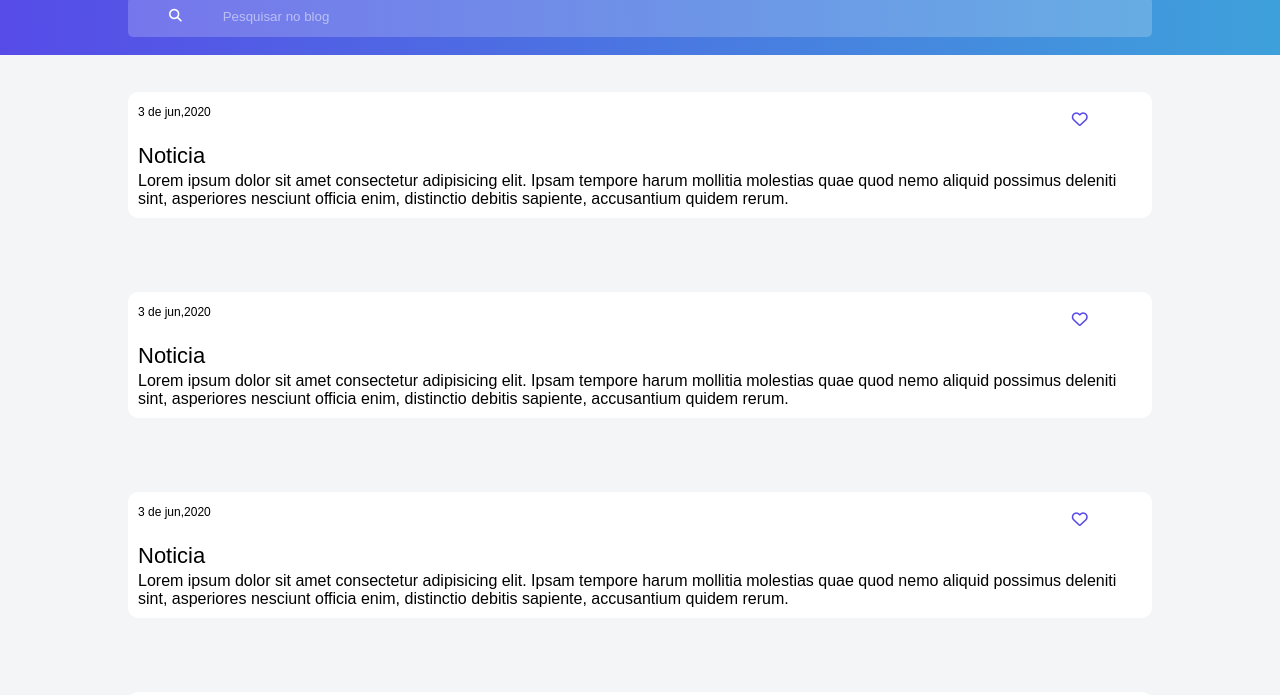
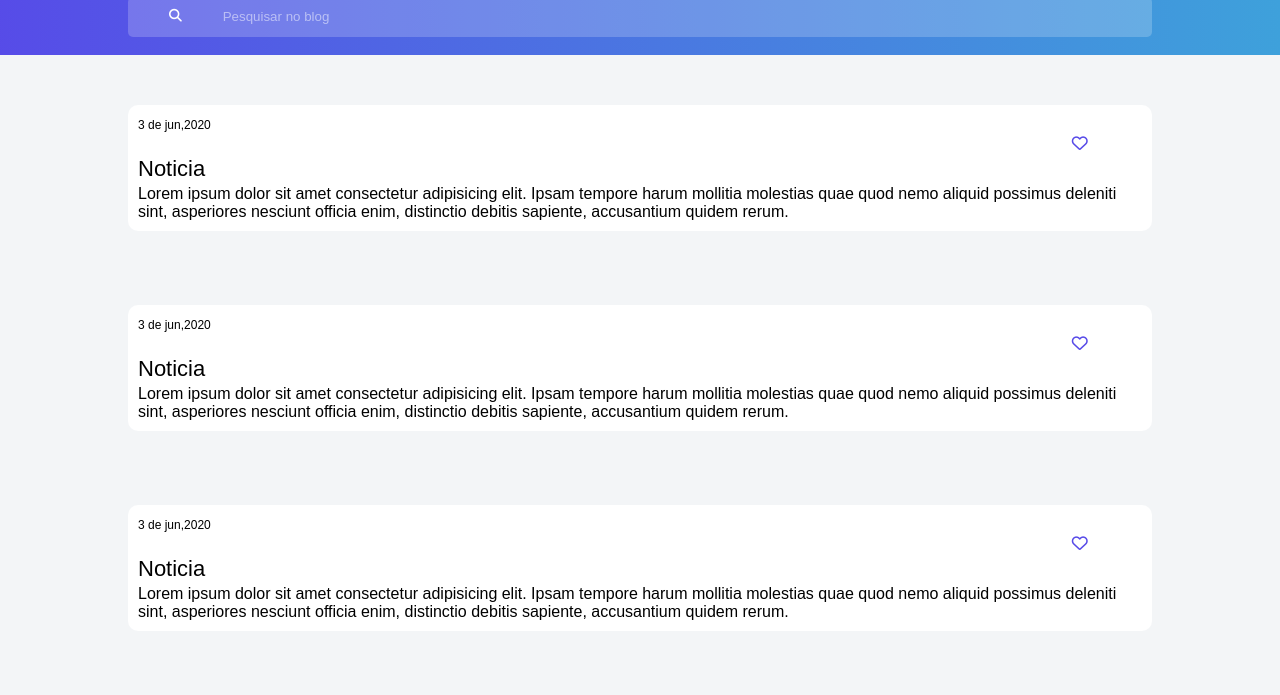
Before and after one commit to jordan-moreira/desafios-codelandia, a plain HTML site: page desafio-1/index.html in a window 1280 px wide. Shown: the part 105-800 px from the top of the page. Drawn offline with Linux system fonts and the light colour scheme.

Commit message:
correcoes

```diff
--- a/desafio-1/style.css
+++ b/desafio-1/style.css
@@ -6,7 +6,6 @@
     box-sizing: border-box;
 }
 body{
-    height: 100vh;
     background: linear-gradient(88.27deg, #574AE8 0%, #3EA1DB 100%);
 }
 header{
@@ -55,7 +54,8 @@ textarea:focus, input:focus {
 }
 
 main{
-    height: 100vh;
+    height:auto;
+    min-height: 100vh;
     background-color:#f3f5f7;
     display:flex;
     flex-direction: column;
@@ -69,6 +69,7 @@ article{
     width: 80%;
     border-radius: 10px;
     padding: 10px;
+    margin-top:2%;
 }
 article h3{
     font-size: 22px;
```
Also changed, not shown: desafio-1/script.js (deleted).
